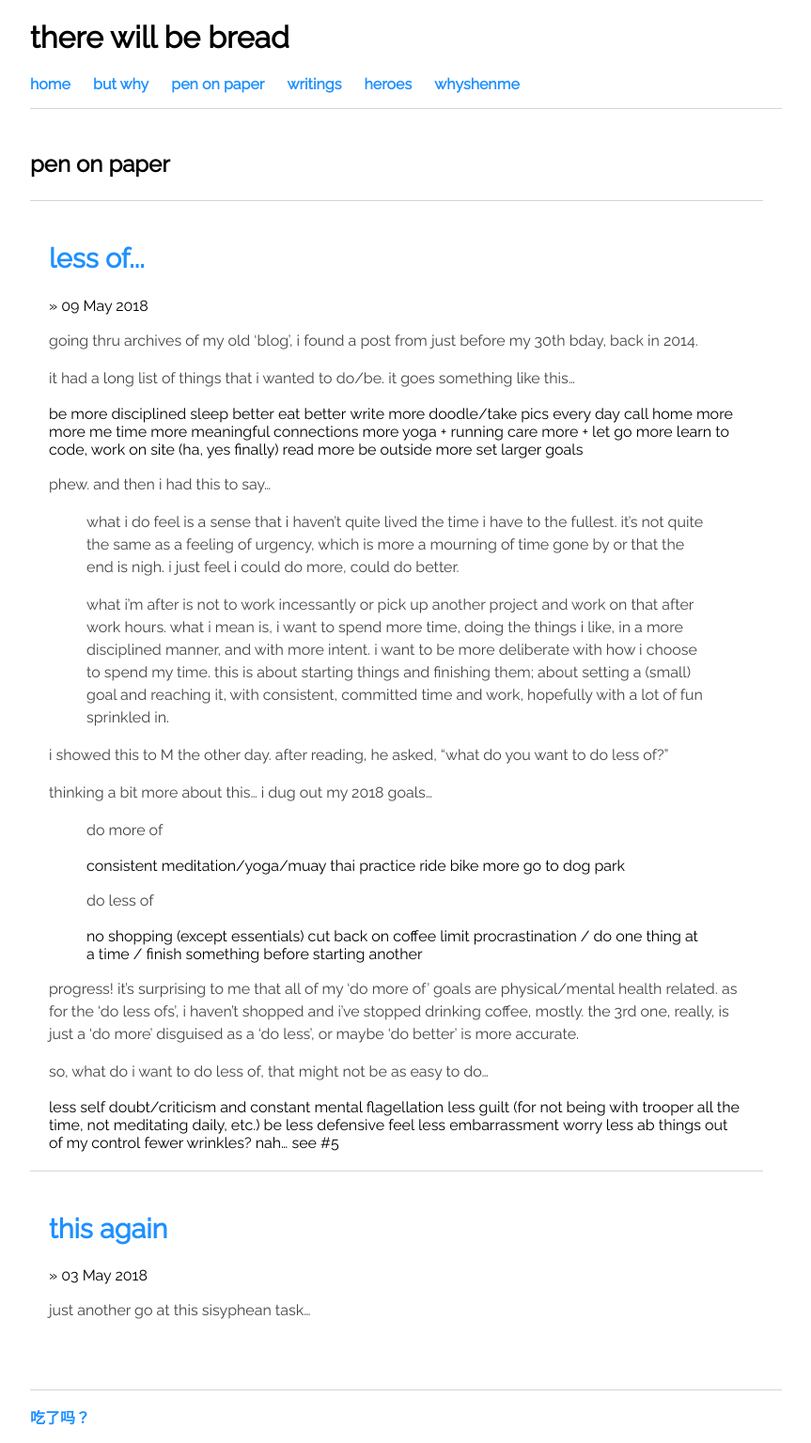
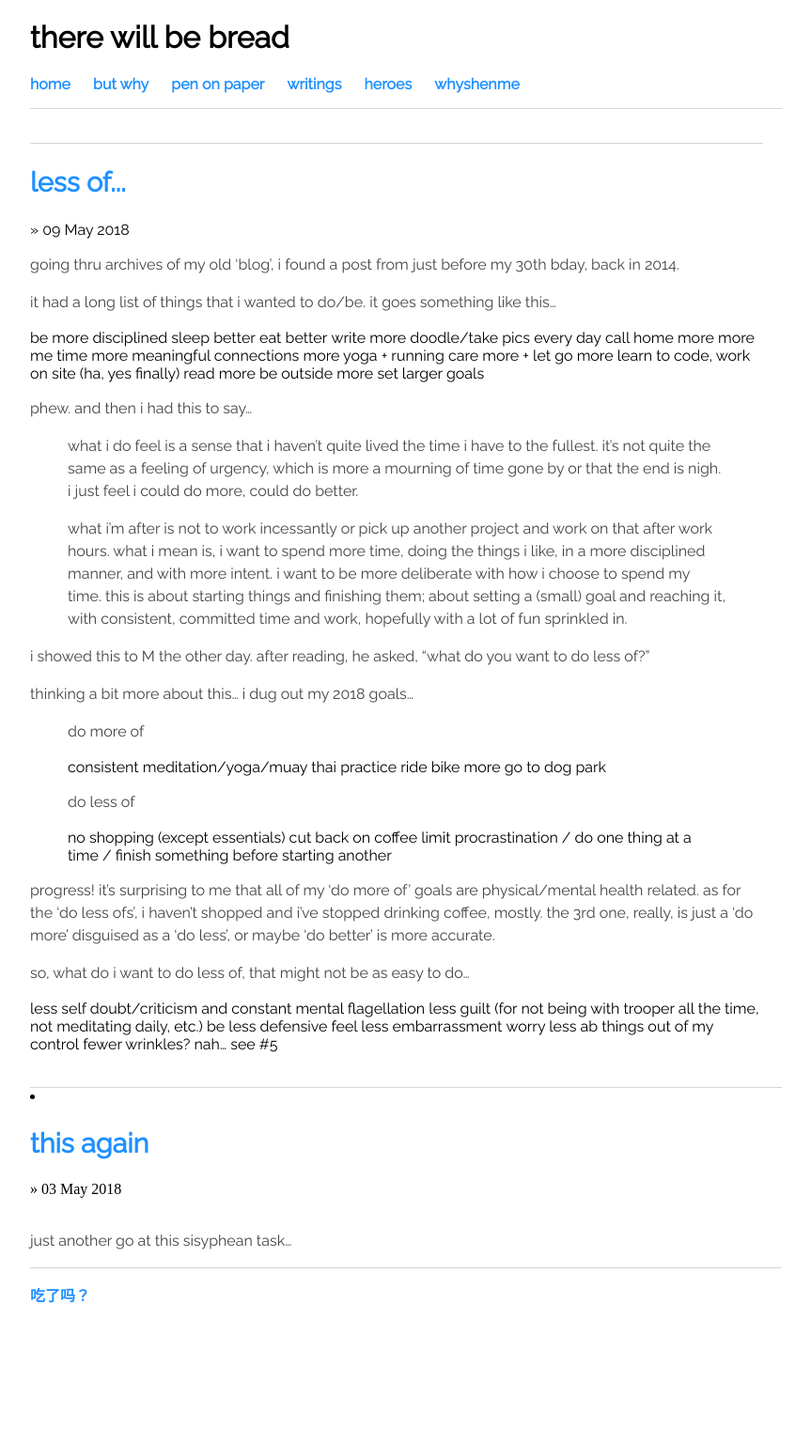
Before and after one commit to c1ndygao/cindygao.com, a Jekyll site: the page built from blog/index.html, in a window 1280 px wide. Shown: the whole page at 94% size, without its empty margins (208-1071 px from the left). Built offline with Jekyll 4.4.1, drawn with Linux system fonts in a browser that asks for light colours; the list of posts is cut into pages by our own code; after the commit the page ends 1406 px from its top, so only the background shows below that.

Commit message:
Update index.html

```diff
--- a/blog/index.html
+++ b/blog/index.html
@@ -2,12 +2,10 @@
 layout: default
 title: pen on paper
 ---
-	<h3>{{ page.title }}</h3>
 	<ul class="posts">
 
 	{% for post in site.posts %}
-	<div style="border-top: 1px solid #d5d5d5"></div>
-		<div style="padding: 20px">
+	<div style="border-bottom: 1px solid #d5d5d5"></div>
 		<li><a href="{{ post.url }}" title="{{ post.title }}"><h2>{{ post.title }}</h2></a> » <span>{{ post.date | date_to_string }}</span></li><br/>
 		{{ post.content }}
     	    	</li>
```
